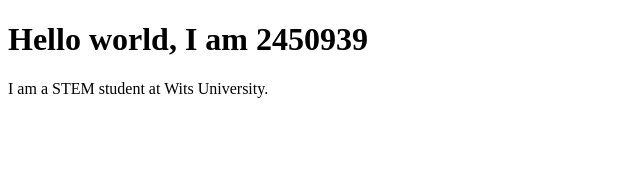
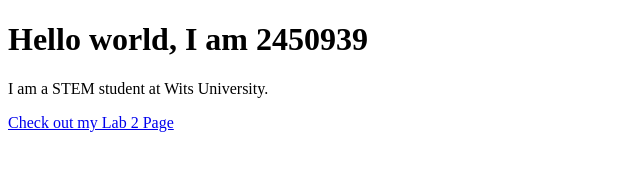
Before and after one commit to Ahmed-Wits/Lab-1, a plain HTML site: page index.html in a window 1280 px wide. Shown: the whole page, without its empty margins (0-640 px from the left). Drawn offline with Linux system fonts and the light colour scheme.

Commit message:
feat: Added link to Lab 2 in index.html

```diff
--- a/index.html
+++ b/index.html
@@ -8,5 +8,6 @@
 <body>
   <h1>Hello world, I am 2450939</h1>
   <p>I am a STEM student at Wits University.</p>
+  <p><a href="2450939-lab2.html">Check out my Lab 2 Page</a></p>
 </body>
 </html>
```
